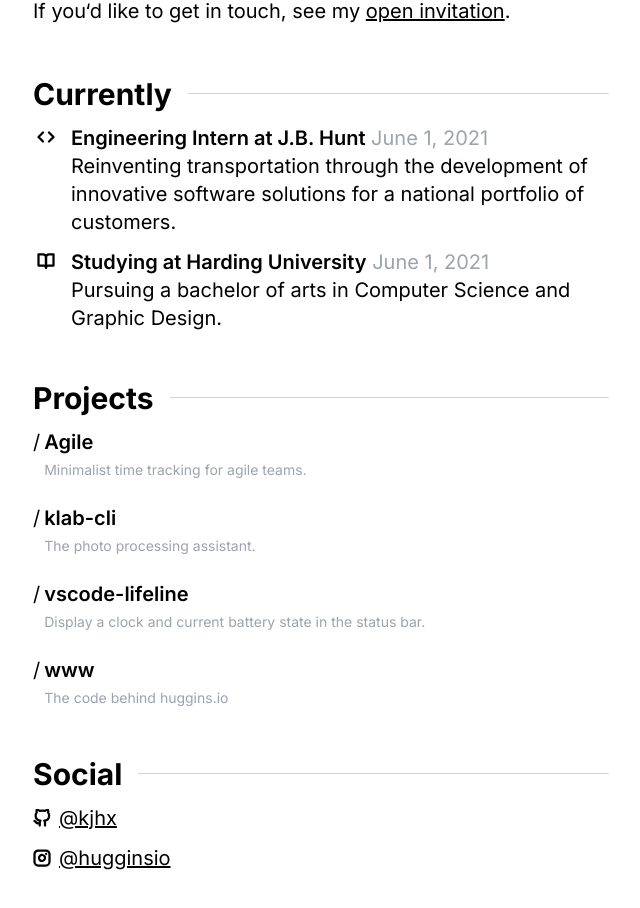
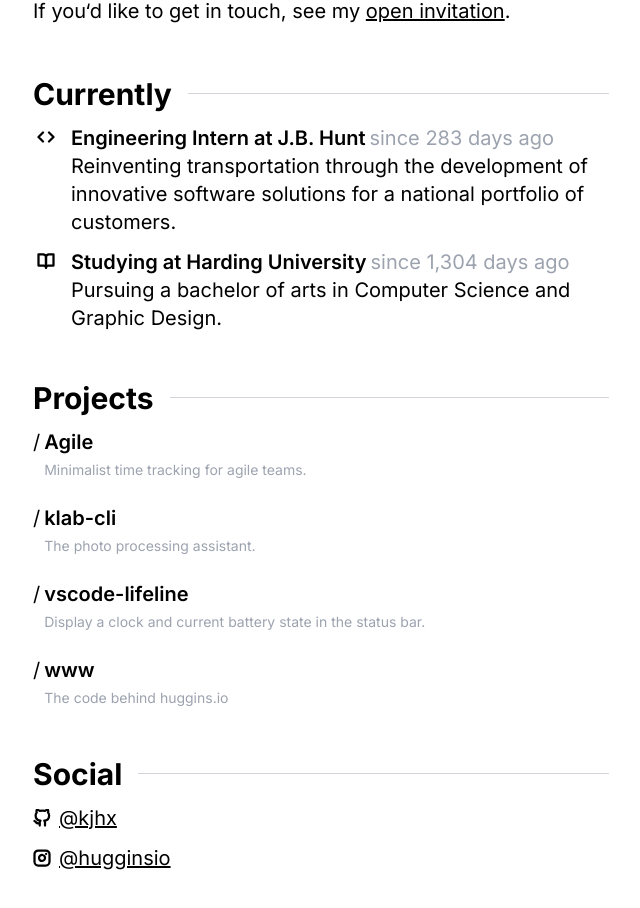
Before and after one commit to kjhx/www, a Next.js app: page /about in a window 1280 px wide. Shown: the part 778-1686 px from the top of the page, without its empty margins (319-959 px from the left). Built offline with nearby package versions, Linux system fonts and the light colour scheme.

Commit message:
Add date calculation for currently section

```diff
--- a/pages/about.tsx
+++ b/pages/about.tsx
@@ -24,20 +24,42 @@
   );
 };
 
+// https://stackoverflow.com/a/17727953
+function daysBetween(StartDate: Date, EndDate: Date) {
+  // The number of milliseconds in all UTC days (no DST)
+  const oneDay = 1000 * 60 * 60 * 24;
+
+  // A day in UTC always lasts 24 hours (unlike in other time formats)
+  const start = Date.UTC(EndDate.getFullYear(), EndDate.getMonth(), EndDate.getDate());
+  const end = Date.UTC(StartDate.getFullYear(), StartDate.getMonth(), StartDate.getDate());
+
+  // so it's safe to divide by 24 hours
+  return (start - end) / oneDay;
+}
+
 interface CurrentEntryProps {
   Icon: React.ElementType
   name: string,
-  startDate: string,
+  startDate: Date,
+  endDate?: Date,
   description: string
 }
-const CurrentEntry = ({Icon, name, startDate, description}: CurrentEntryProps): JSX.Element => {
+
+const CurrentEntry = ({Icon, name, startDate, endDate, description}: CurrentEntryProps): JSX.Element => {
+  const ended = endDate ? true : false;
+  const duration = (ended ? daysBetween(startDate, endDate) : daysBetween(startDate, new Date())).toLocaleString();
+  const timeField = ended ? `for ${duration} days` : `since ${duration} days ago`;
   return (
     <div className='flex space-x-3'>
       <div className='p-1'>
         <Icon size={18} strokeWidth={3} />
       </div>
       <div className='flex flex-col items-start text-dynamic-p'>
-        <p className='font-semibold'>{name}<span className='text-gray-400 font-normal'> {startDate}</span></p>
+        <div className='flex space-x-0 sm:space-x-1 flex-wrap sm:flex-nowrap'>
+          <span className='font-semibold w-full sm:w-auto'>{name}</span>
+          <span className='text-gray-400 font-normal'> {timeField}</span>
+        </div>
+        {/* <p className='font-semibold'>{name}<span className='text-gray-400 font-normal'> {timeField}</span></p> */}
         <p>{description}</p>
       </div>
     </div>
@@ -67,13 +89,14 @@
           <CurrentEntry
             Icon={Code}
             name='Engineering Intern at J.B. Hunt'
-            startDate='June 1, 2021'
+            startDate={new Date(2020, 5, 1)}
+            // endDate={new Date(2020, 5, 5)}
             description='Reinventing transportation through the development of innovative software solutions for a national portfolio of customers.'
           />
           <CurrentEntry
             Icon={BookOpen}
             name='Studying at Harding University'
-            startDate='June 1, 2021'
+            startDate={new Date(2017, 7, 15)}
             description='Pursuing a bachelor of arts in Computer Science and Graphic Design.'
           />
         </Section>
```
